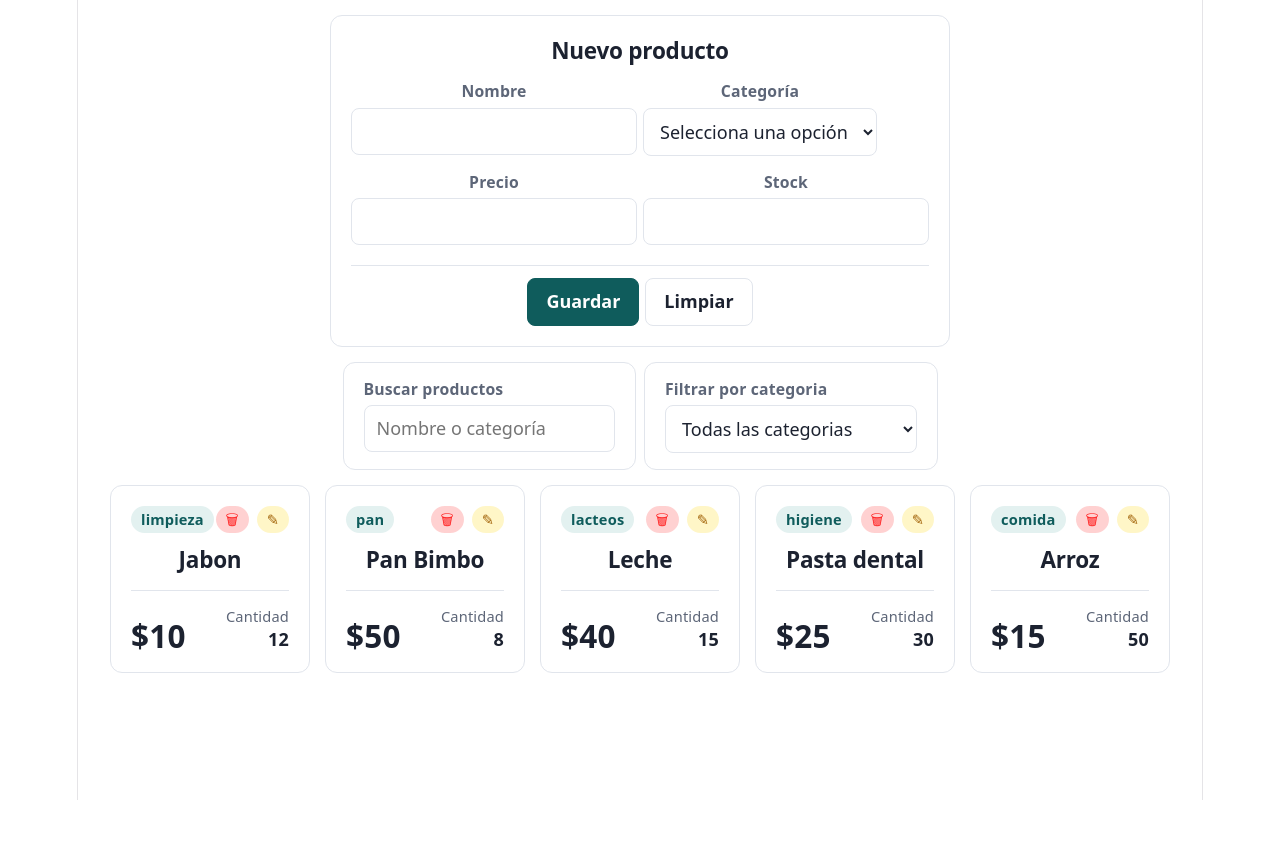
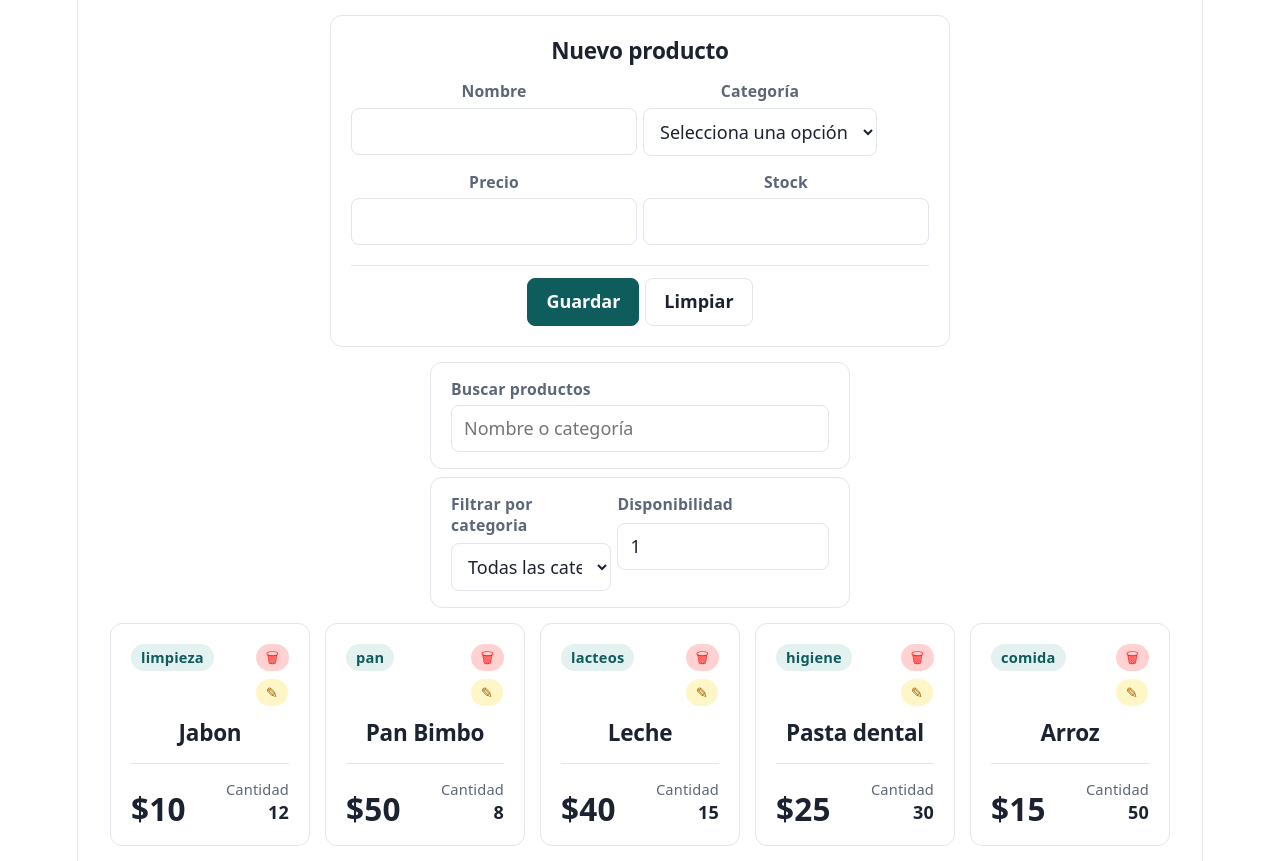
Before and after one commit to TiwexCr25/proyectos-react, a React (Vite) app in the folder projects/06-DataFlow/: page / in a window 1280 px wide. Before the commit the page ends 800 px from the top, so only its background shows below. Built offline with nearby package versions, Linux system fonts and the light colour scheme.

Commit message:
06 filtro por disponibilidad funcioanl

```diff
--- a/projects/06-DataFlow/src/App.jsx
+++ b/projects/06-DataFlow/src/App.jsx
@@ -13,6 +13,7 @@ function App () {
 
   const [inputText, setInputText] = useState('')
   const [filterCategory, setFilterCategory] = useState('all')
+  const [filterStock, setFilterStock] = useState(1)
 
   const addProduct = (product) => {
     const newProduct = {
@@ -52,14 +53,21 @@ function App () {
     setInputText(inputValue)
   }
 
-  const handleChangeFilter = (filterCategory) => {
+  const handleChangeCategory = (filterCategory) => {
     setFilterCategory(filterCategory)
+  }
+
+  const handleChangeStock = (filterStock) => {
+    setFilterStock(filterStock)
   }
 
   const filteredProducts = products.filter(product =>
     product.name.toLowerCase().includes(inputText.trim().toLowerCase()))
     .filter(product =>
       filterCategory === 'all' || product.category === filterCategory
+    )
+    .filter(product =>
+      product.stock >= filterStock
     )
 
   return (
@@ -71,7 +79,8 @@ function App () {
         />
         <ProductFilters
           products={products}
-          onFilter={handleChangeFilter}
+          onFilterCategory={handleChangeCategory}
+          onFilterStock={handleChangeStock}
         />
       </div>
       <ProductCard
--- a/projects/06-DataFlow/src/components/ProductCard.jsx
+++ b/projects/06-DataFlow/src/components/ProductCard.jsx
@@ -2,7 +2,7 @@ import './css/productCard.css'
 
 export function ProductCard ({ products, onRemoveProduct, onEditProduct }) {
   return (
-    <ul>
+    <ul className='product-card-list'>
       {
         products.length > 0
           ? (
--- a/projects/06-DataFlow/src/components/ProductFilters.jsx
+++ b/projects/06-DataFlow/src/components/ProductFilters.jsx
@@ -1,15 +1,16 @@
 import './css/productFilters.css'
 
-export function ProductFilters ({ products, onFilter }) {
+export function ProductFilters ({ products, onFilterCategory, onFilterStock }) {
   return (
     <section className='product-filters'>
+      <div className='group'>
         <label className='product-filters__label' htmlFor='product-filter-category'>
           Filtrar por categoria
         </label>
         <select
           className='product-filters__select'
           id='product-filter-category'
-        onChange={(e) => onFilter(e.target.value)}
+          onChange={(e) => onFilterCategory(e.target.value)}
         >
           <option value='all'>Todas las categorias</option>
           {
@@ -24,6 +25,19 @@ export function ProductFilters ({ products, onFilter }) {
             : null
         }
         </select>
+      </div>
+      <div className='group'>
+        <label className='product-filters__label' htmlFor='product-filter-availability'>
+          Disponibilidad
+        </label>
+        <input
+          className='product-filters__input'
+          id='product-filter-availability'
+          type='number'
+          defaultValue={1}
+          onChange={(e) => onFilterStock(e.target.value)}
+        />
+      </div>
     </section>
   )
 }
--- a/projects/06-DataFlow/src/components/css/productCard.css
+++ b/projects/06-DataFlow/src/components/css/productCard.css
@@ -163,10 +163,10 @@
   }
 }
 
-ul {
+.product-card-list {
   display: grid;
   grid-template-columns: repeat(auto-fill, 200px);
-  grid-auto-rows: 180px;
+  grid-auto-rows: minmax(180px, auto);
   justify-content: center;
   gap: 15px;
   list-style: none;
--- a/projects/06-DataFlow/src/components/css/productFilters.css
+++ b/projects/06-DataFlow/src/components/css/productFilters.css
@@ -10,7 +10,7 @@
   max-width: 420px;
   padding: 16px 20px;
   display: flex;
-  flex-direction: column;
+  flex-direction: row;
   gap: 6px;
   background: var(--filter-surface);
   color: var(--filter-text);
@@ -18,6 +18,7 @@
   border-radius: 12px;
   font-family: inherit;
   text-align: left;
+  color-scheme: light dark;
 }
 
 .product-filters__label {
@@ -27,7 +28,8 @@
   line-height: 1.3;
 }
 
-.product-filters__select {
+.product-filters__select,
+.product-filters__input {
   box-sizing: border-box;
   width: 100%;
   padding: 10px 12px;
@@ -40,14 +42,26 @@
   line-height: 1.4;
 }
 
-.product-filters__select:hover {
+.product-filters__select:hover,
+.product-filters__input:hover {
   border-color: var(--filter-muted);
 }
 
-.product-filters__select:focus-visible {
+.product-filters__select:focus-visible,
+.product-filters__input:focus-visible {
   border-color: var(--filter-accent);
   outline: 2px solid var(--filter-accent);
   outline-offset: 1px;
+}
+
+.product-filters__input {
+  font-variant-numeric: tabular-nums;
+}
+
+.group {
+  display: flex;
+  flex-direction: column;
+  gap: 8px;
 }
 
 @media (prefers-color-scheme: dark) {
@@ -57,5 +71,6 @@
     --filter-muted: #9aa3b5;
     --filter-border: #2d3445;
     --filter-accent: #8fd6d2;
+    color-scheme: dark;
   }
 }
```
Lines whose indentation alone changed are shown as unchanged.
